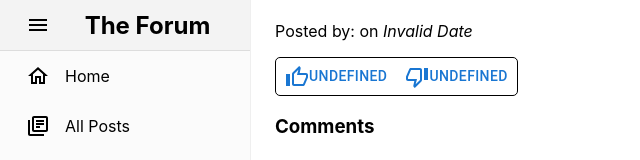
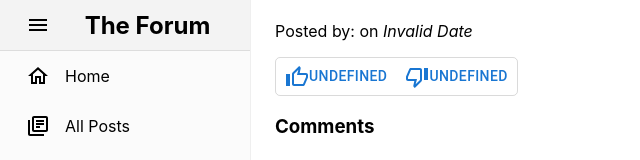
Before and after one commit to siuusunn/ga-project-3-the-forum-client, a React (Create React App) app: page /posts/1 in a window 1280 px wide. Shown: the top 160 px of the page, without its empty margins (0-640 px from the left). Built offline with nearby package versions, Linux system fonts and the light colour scheme; no server answers.

Commit message:
working on adding sort functionality to postsindex

```diff
--- a/src/components/PostsIndex.js
+++ b/src/components/PostsIndex.js
@@ -7,7 +7,7 @@ import { AUTH } from '../lib/auth';
 import { DisplayAllPosts } from './DisplayAllPosts';
 import DefaultLandingComponent from './DefaultLandingComponent';
 
-import { Grid, Paper, Box, styled } from '@mui/material';
+import { Grid, Box, Button } from '@mui/material';
 
 import '../styles/PostsIndex.scss';
 
@@ -21,6 +21,7 @@ export default function PostsIndex() {
     API.GET(API.ENDPOINTS.allPosts)
       .then(({ data }) => {
         setPosts(data);
+        console.log(data);
       })
       .catch(({ message, response }) => {
         NOTIFY.ERROR(message);
@@ -41,6 +42,14 @@ export default function PostsIndex() {
     setPostsUpdated(false);
   }, [postsUpdated]);
 
+  const sortNewestFirst = () => {
+
+  }
+
+  const sortOldestFirst = () => {
+
+  }
+
   const selectedId = (postId) => {
     setId(postId);
   };
@@ -51,6 +60,11 @@ export default function PostsIndex() {
       sx={{ width: '100%', display: 'flex', flexDirection: 'row' }}
     >
       <div className='grid-left'>
+        <>
+          <Box>
+            <Button onClick={sortNewestFirst}>Sort by newest first</Button>
+            <Button onClick={sortOldestFirst}>Sort by oldest first</Button>
+          </Box>
           {posts?.map((post) => (
             <DisplayAllPosts
               key={post._id}
@@ -61,6 +75,7 @@ export default function PostsIndex() {
               userData={userData}
             />
           ))}
+        </>
       </div>
       <Grid
         className='grid-right'
--- a/src/components/common/CommentCard.js
+++ b/src/components/common/CommentCard.js
@@ -1,12 +1,16 @@
 import { useState, useEffect, useRef } from 'react';
 import { Link } from 'react-router-dom';
+import { useAuthenticated } from '../../hooks/useAuthenticated';
+
 import { API } from '../../lib/api';
+import { AUTH } from '../../lib/auth';
+import { NOTIFY } from '../../lib/notifications';
+
 import ProfilePicture from './ProfilePicture';
 import '../../styles/CommentCard.scss';
 import blankPic from '../../assets/placeholder-profile-picture.png';
-import { useAuthenticated } from '../../hooks/useAuthenticated';
-import { AUTH } from '../../lib/auth';
-import { NOTIFY } from '../../lib/notifications';
+
+import { PostLikes } from './PostLikes';
 
 export default function CommentCard({
   text,
@@ -58,7 +62,7 @@ export default function CommentCard({
         console.log(data);
         console.log('Posted comment');
         setIsContentUpdated(true);
-        NOTIFY.SUCCESS("Posted your reply!")
+        NOTIFY.SUCCESS('Posted your reply!');
       })
       .catch((err) => console.error(err));
 
@@ -79,7 +83,7 @@ export default function CommentCard({
         console.log(data);
         console.log('Deleted comment');
         setIsContentUpdated(true);
-        NOTIFY.SUCCESS("Comment was deleted.")
+        NOTIFY.SUCCESS('Comment was deleted.');
       })
       .catch((err) => console.error(err));
   };
@@ -122,6 +126,7 @@ export default function CommentCard({
               {username && (
                 <p>
                   Likes: {likes}, Dislikes: {dislikes}
+                  <PostLikes />
                 </p>
               )}
               {username && isLoggedIn && (
--- a/src/styles/SinglePost.scss
+++ b/src/styles/SinglePost.scss
@@ -14,7 +14,7 @@
   }
   .likes-postactions-container {
     display: flex;
-    button{
+    button {
       height: 100%;
       margin: 0px 1px;
     }
@@ -23,7 +23,7 @@
       align-items: flex-start;
       margin-right: 5px;
       .likes-container-inner {
-        border: 1px solid black;
+        border: 1px solid rgba(128, 128, 128, 0.293);
         border-radius: 5px;
       }
     }
```
Lines whose indentation alone changed are shown as unchanged.
